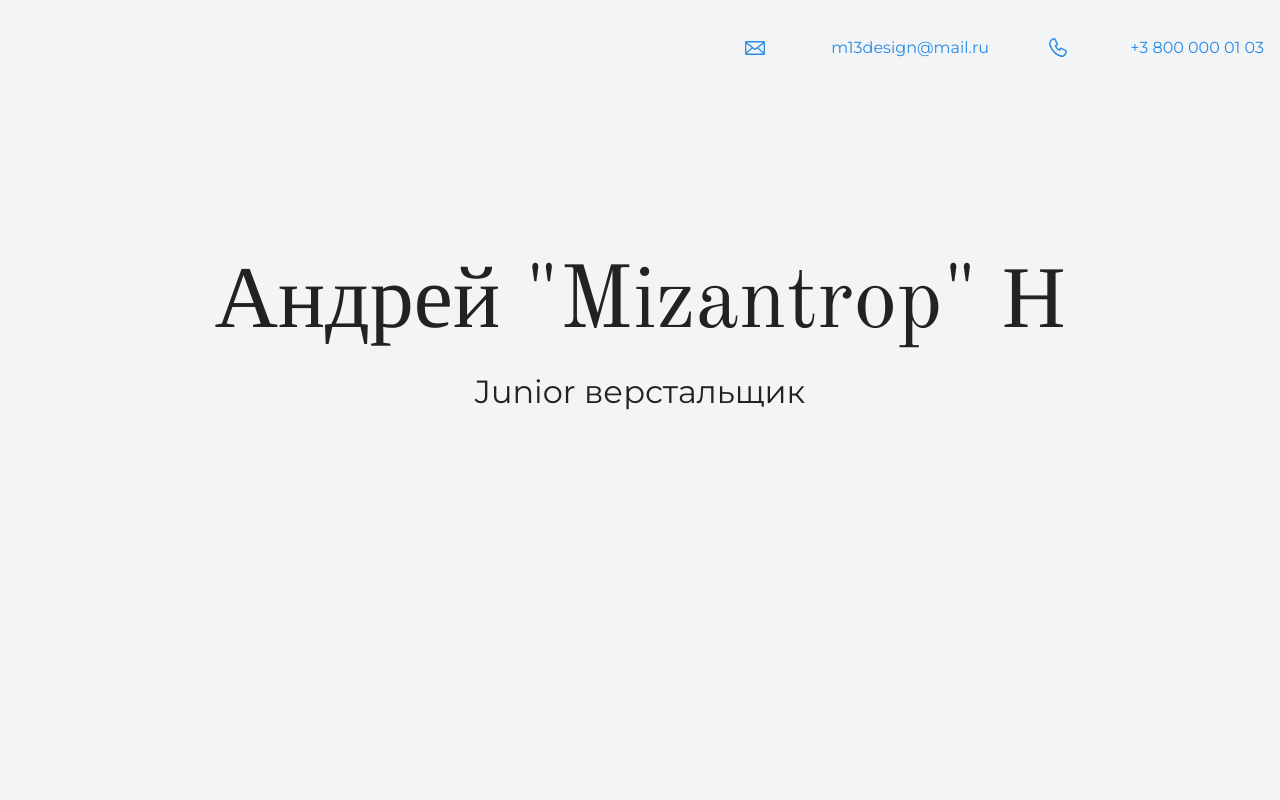
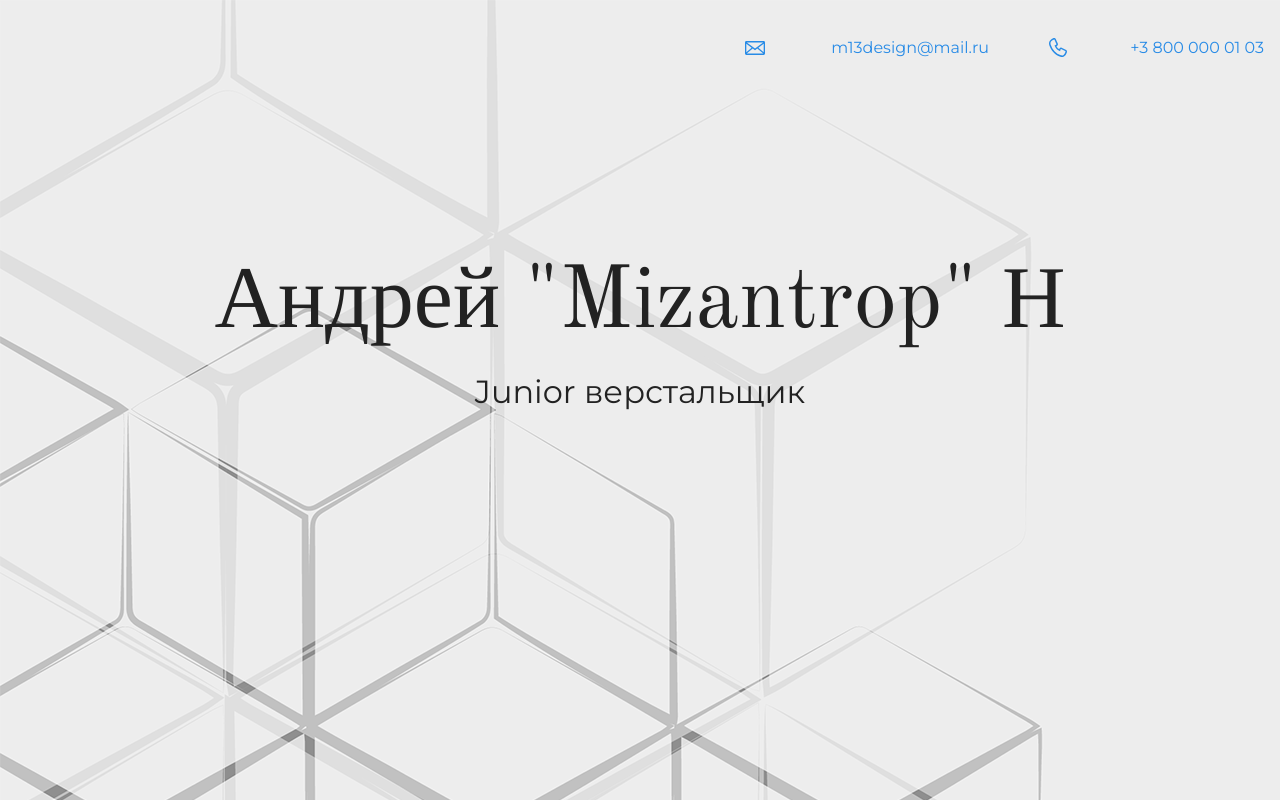
Before and after one commit to m13design/m13, a plain HTML site: page index.html in a window 1280 px wide. Shown: the top 800 px of the page. Drawn offline with nearby package versions, Linux system fonts and the light colour scheme.

Commit message:
Add files via upload

```diff
--- a/style.css
+++ b/style.css
@@ -6,9 +6,9 @@ body {
   line-height: 32px;
   color: #222222;
   background-color: #f2f4f6;
-  background-image: url("img/wall2.png") width: 1920px;
+  background-image: url("img/wall2.png");
   background-repeat: no-repeat;
-  background-position: top;
+  background-position: center-top;
 }
 
 .container {
```
